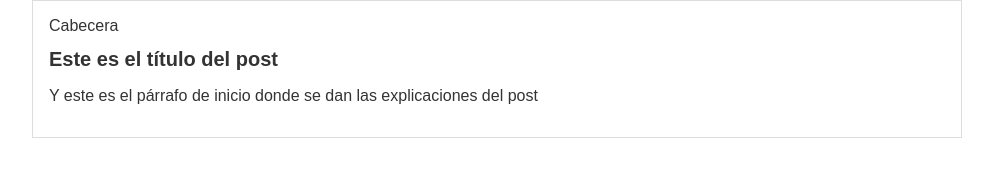
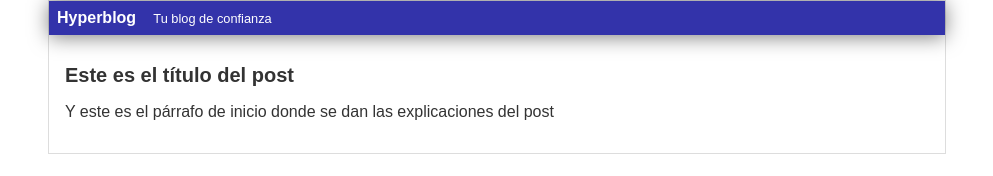
Before and after one commit to Hayabusa1002/Platzi_Git_y_GitHub, a plain HTML site: page blogpost.html in a window 1280 px wide. Shown: the whole page, without its empty margins (143-1136 px from the left). Drawn offline with Linux system fonts and the light colour scheme.

Commit message:
Finalizada la cabecera con diseño azul de blogpost.html

```diff
--- a/blogpost.html
+++ b/blogpost.html
@@ -6,7 +6,8 @@
     <body>
         <div id="container">
             <div id="cabecera">
-                Cabecera
+                Hyperblog
+                <span id="tagline">Tu blog de confianza</span>
             </div>
             <div id="post">
                 <h1> Este es el título del post </h1>
--- a/css/style.css
+++ b/css/style.css
@@ -8,10 +8,27 @@ body
     padding: 0;
 }
 
+#cabecera
+{
+    background-color: #33A;
+    box-shadow: 0px 2px 20px 0px rgba(0, 0, 0, 0.5);
+    font-weight: bold;
+    color: white;
+    margin: 0;
+    padding: 0.5em;
+}
+
+#cabecera #tagline
+{
+    padding: 0 0 0 1em;
+    font-weight: normal;
+    font-size: 0.8em;
+}
+
 #container
 {
     width: 70%;
-    padding: 1em;
+    padding: 0;
     text-align: left;
     border: 1px solid #DDD;
     margin: 0 auto;
@@ -21,3 +38,8 @@ body
 {
     font-size: 20px;
 }
+
+#post
+{
+    padding: 1em;
+}
```
